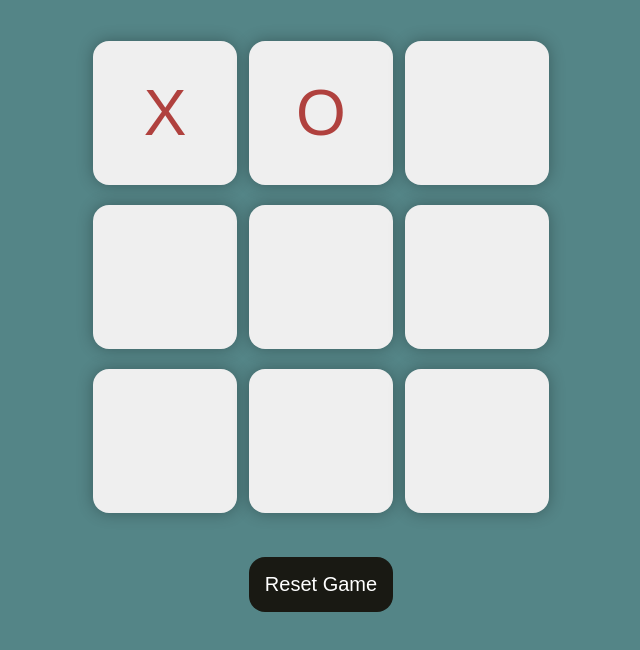
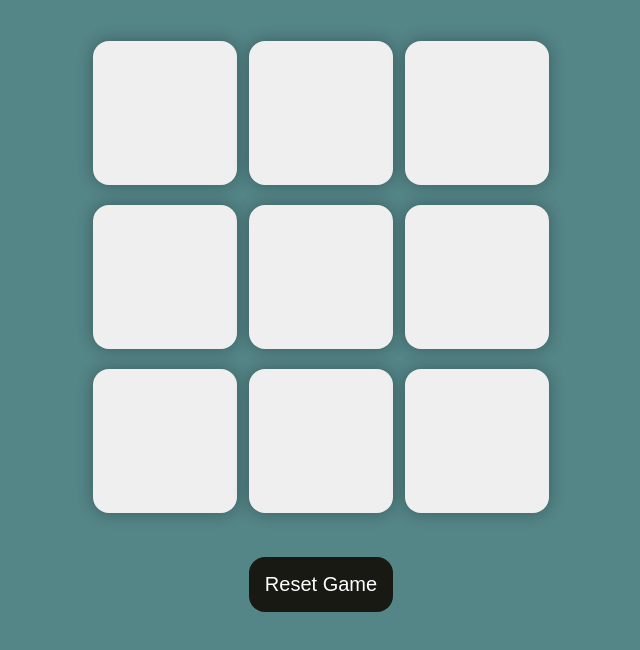
Before and after one commit to MuhammadTawha/Tic-tac-toe, a plain HTML site: page index.html in a window 1280 px wide. Shown: the part 40-690 px from the top of the page, without its empty margins (319-959 px from the left). Drawn offline with Linux system fonts and the light colour scheme.

```diff
--- a/index.html
+++ b/index.html
@@ -11,8 +11,8 @@
         <h1>Tic Tac Toe</h1>
         <div class="container">
             <div class="game">
-                <button class="box">X</button>
-                <button class="box">O</button>
+                <button class="box"></button>
+                <button class="box"></button>
                 <button class="box"></button>
                 <button class="box"></button>
                 <button class="box"></button>
```
